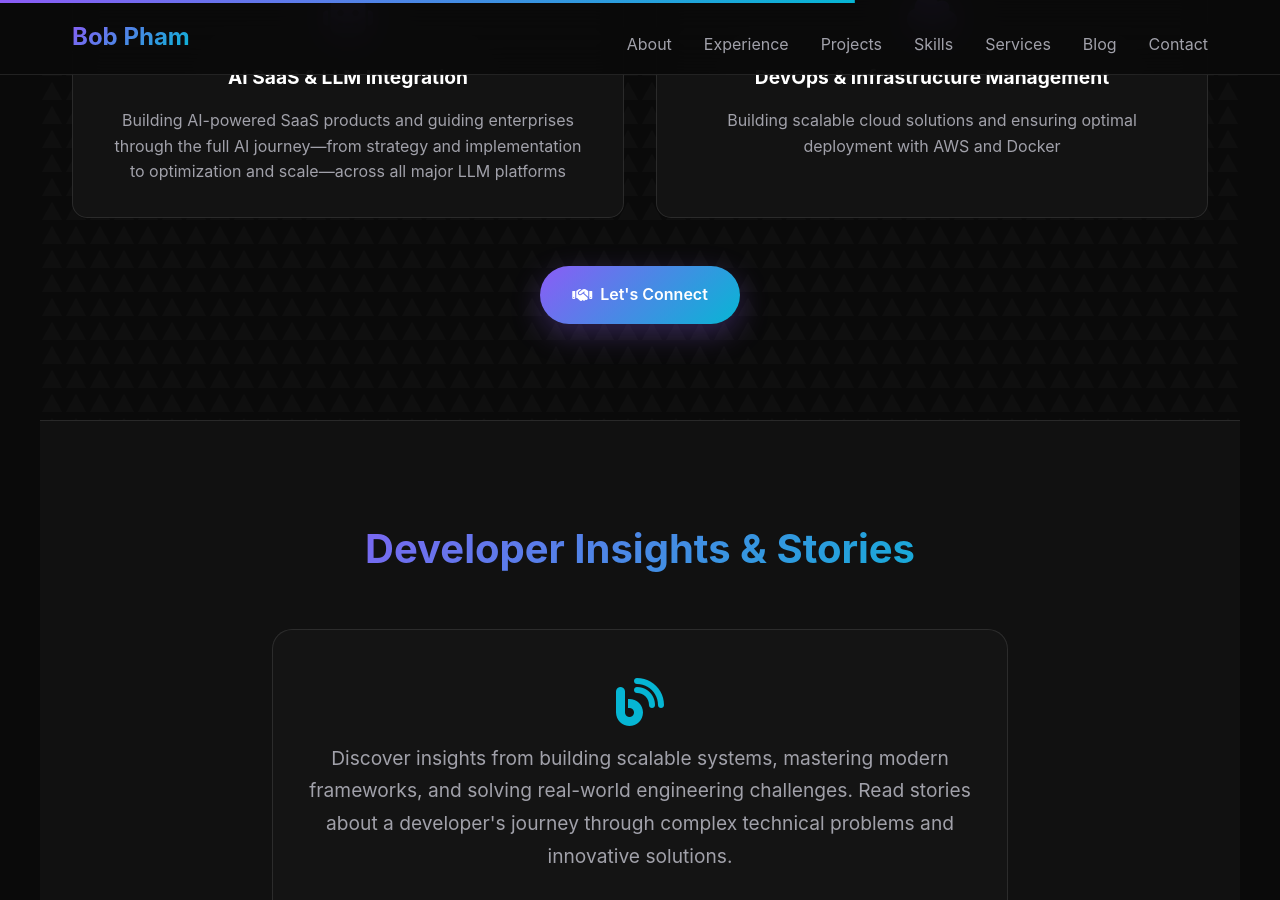
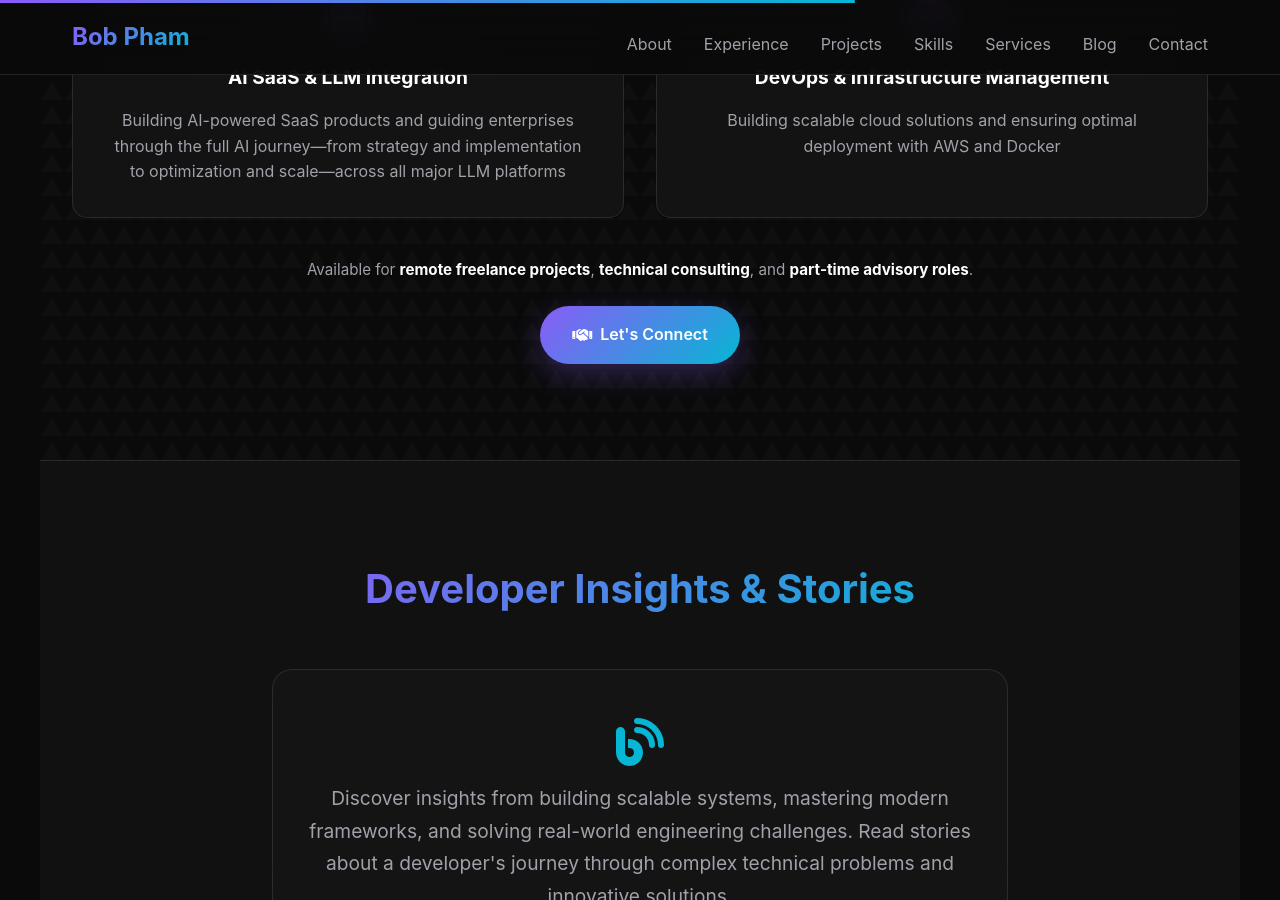
Before and after one commit to phamquocbuu/buu, a Jekyll site: the page index.html, which Jekyll copies as it is, in a window 1280 px wide and 900 px high, scrolled down 6180 px. Built offline with Jekyll 4.4.1, drawn with Linux system fonts in a browser that asks for light colours.

Commit message:
feat: Add availability note to Services section

```diff
--- a/index.html
+++ b/index.html
@@ -503,8 +503,15 @@
             </div>
         </div>
 
+        <!-- Availability Note -->
+        <div style="text-align: center; margin-top: 2.5rem;">
+            <p style="color: var(--text-secondary); font-size: 0.95rem; line-height: 1.6;">
+                Available for <strong style="color: var(--text-primary);">remote freelance projects</strong>, <strong style="color: var(--text-primary);">technical consulting</strong>, and <strong style="color: var(--text-primary);">part-time advisory roles</strong>.
+            </p>
+        </div>
+
         <!-- Let's Connect Button -->
-        <div style="text-align: center; margin-top: 3rem;">
+        <div style="text-align: center; margin-top: 1.5rem;">
             <a href="#contact" style="display: inline-flex; align-items: center; gap: 0.5rem; padding: 1rem 2rem; background: var(--gradient-primary); color: white; text-decoration: none; border-radius: 50px; font-weight: 600; transition: all 0.3s ease; box-shadow: 0 10px 30px rgba(139, 92, 246, 0.3);" onmouseover="this.style.transform='translateY(-3px)'; this.style.boxShadow='0 15px 40px rgba(139, 92, 246, 0.4)'" onmouseout="this.style.transform='translateY(0)'; this.style.boxShadow='0 10px 30px rgba(139, 92, 246, 0.3)'">
                 <i class="fas fa-handshake"></i>
                 Let's Connect
```
